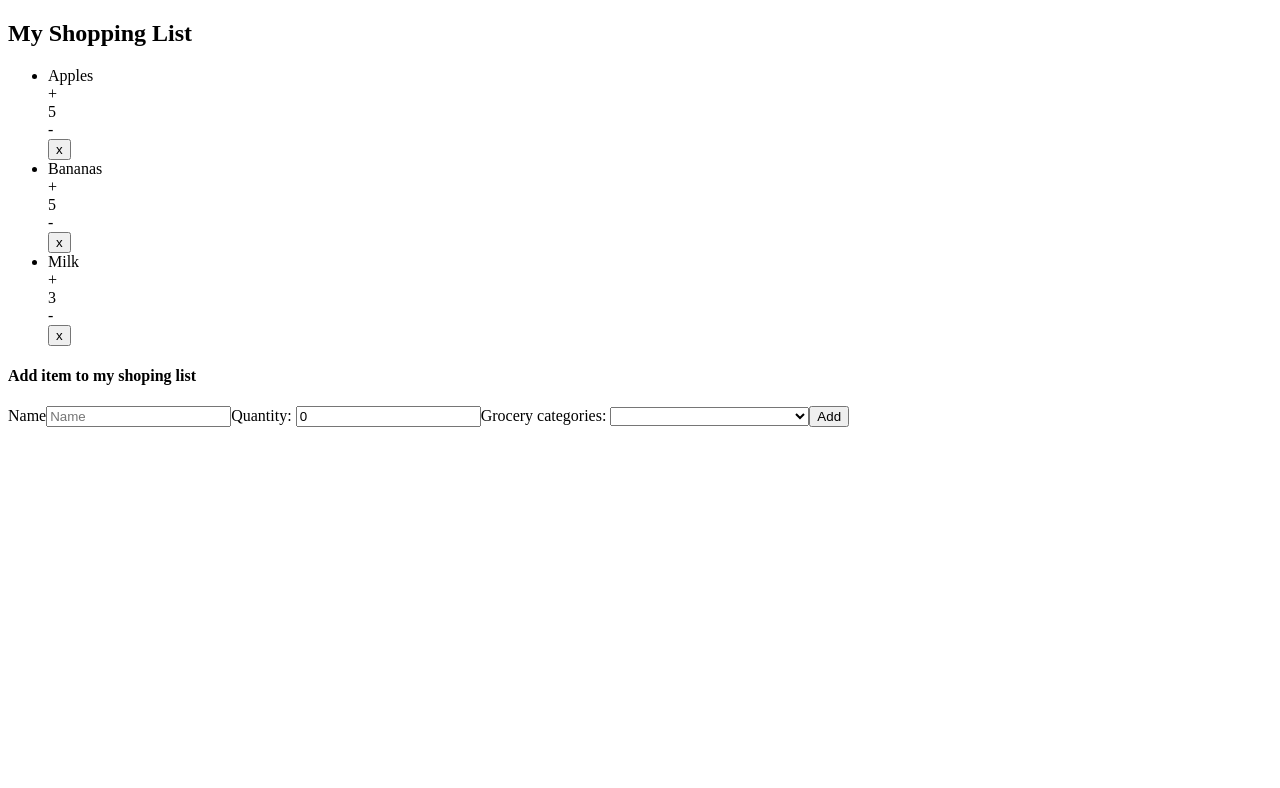
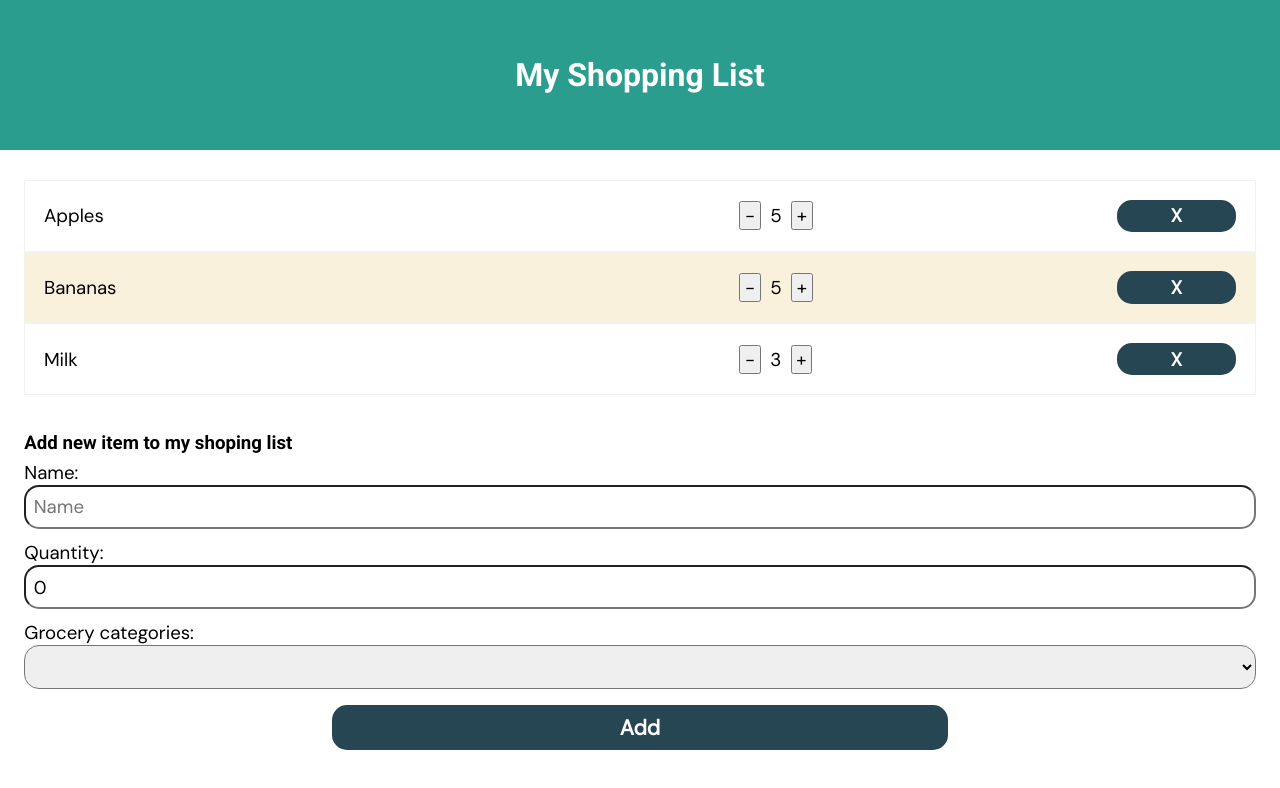
Before and after one commit to mangelesc/Shopping-List-App, an Angular app: page / in a window 1280 px wide. Shown: the top 788 px of the page. Built offline with nearby package versions, Linux system fonts and the light colour scheme.

Commit message:
styles added

```diff
--- a/src/app/shopping-list/components/add-item/add-item.component.css
+++ b/src/app/shopping-list/components/add-item/add-item.component.css
@@ -0,0 +1,37 @@
+.add-form{
+  display: flex;
+  flex-direction: column;
+}
+
+.form-section{
+  display: flex;
+  flex-direction: column;
+  padding: 0.3em 0em;
+}
+
+.form-section > input{
+  padding: 0.4em;
+  border-radius: 15px;
+}
+
+.form-section > select{
+  padding: 0.4em;
+  border-radius: 15px;
+}
+
+.form-section > select > option{
+  font-size: 10pt;
+}
+
+.button-submit{
+  min-width: 50%;
+  padding: 0.4em;
+  margin: 0.5em;
+  align-self: center;
+  background-color: var(--color1);
+  font-weight: bold;
+  color: white;
+  border: none;
+  border-radius: 15px;
+  font-size: 16pt;
+}
--- a/src/app/shopping-list/components/add-item/add-item.component.html
+++ b/src/app/shopping-list/components/add-item/add-item.component.html
@@ -1,26 +1,36 @@
-<h4>Add item to my shoping list</h4>
+<h4>Add new item to my shoping list</h4>
 
-<form class="row" (ngSubmit)="emitItem()">
+<form class="add-form" (ngSubmit)="emitItem()">
 
-  <label for="name">Name</label>
+  <div class="form-section">
+    <label for="name">Name: </label>
     <input
     type="text"
     [(ngModel)]="item.name"
     name="name"
     placeholder="Name">
+  </div>
 
+
+  <div class="form-section">
     <label for="quantity">Quantity: </label>
     <input
       type="number"
       [(ngModel)]="item.quantity"
       name="quantity"
-    placeholder="Quantity">
+      placeholder="Quantity"
+      min="1"
+      required>
 
+  </div>
+
+  <div class="form-section">
     <label for="">Grocery categories: </label>
     <select
       [(ngModel)]="item.type"
       name="type"
       id="type"
+      required
       >
       <option value="Fruits and Vegetables">Fruits and Vegetables</option>
       <option value="Dairy Products">Dairy Products</option>
@@ -28,14 +38,12 @@
       <option value="Bakery">Bakery</option>
       <option value="Cereals and Grain Products">Cereals and Grain Products</option>
       <option value="Canned and Packaged Foods">Canned and Packaged Foods</option>
-    <option value="Pantry Staples">Pantry Staples</option>
       <option value="Beverages">Beverages</option>
-    <option value="Cleaning Supplies">Cleaning Supplies</option>
-    <option value="Personal Care Items">Personal Care Items</option>
-    <option value="Others" selected >Others</option>
+      <option value="Others">Others</option>
     </select>
+  </div>
 
-  <button type="submit" >
+  <button class="button-submit" type="submit" >
     Add
   </button>
 
--- a/src/app/shopping-list/components/list/list.component.css
+++ b/src/app/shopping-list/components/list/list.component.css
@@ -0,0 +1,43 @@
+.list-div {
+  padding-bottom: 2em;
+}
+
+.list-div > ul > li {
+  display: flex;
+  align-items: center;
+  justify-content: space-between;
+  border: 1px solid #f2f2f2;
+  padding: 1em;
+}
+
+.item-name{
+  min-width: 50%;
+}
+
+.item-quantity-div{
+  display: flex;
+  min-width: 15%;
+  align-items: center;
+}
+
+.item-quantity-div > div {
+  padding: 0 0.5em;
+}
+
+.item-quantity-div > button {
+  padding: 0 0.2em;
+}
+
+.delete-button{
+  padding: 0.2em 0.4em;
+  min-width: 10%;
+  font-weight: bolder;
+  color: white;
+  background-color: var(--color1);
+  border: none;
+  border-radius: 15px;
+}
+
+.even{
+  background-color: var(--color3);
+}
--- a/src/app/shopping-list/components/list/list.component.html
+++ b/src/app/shopping-list/components/list/list.component.html
@@ -1,17 +1,24 @@
-<h2>My Shopping List</h2>
+<div class="list-div">
   <ul>
     <li *ngFor =
         "let item of shoppingList;
-      let i = index" >
-      <div> {{ item.name }} </div>
-      <div>
-        <div (click)="onChangeQuantityItem(+1, item.id)">+</div>
+        let isOdd = odd"
+
+        [ngClass]="{'even': isOdd}">
+
+        <div  class="item-name"> {{ item.name }} </div>
+
+        <div class="item-quantity-div">
+          <button (click)="onChangeQuantityItem(-1, item.id)">-</button>
           <div> {{ item.quantity }} </div>
-        <div (click)="onChangeQuantityItem(-1, item.id)">-</div>
+          <button (click)="onChangeQuantityItem(+1, item.id)">+</button>
         </div>
-      <div [ngClass]="{
+
+        <div class="list-img" [ngClass]="{
           'VegFruits': item.type === 'Fruits and Vegetables'}">
         </div>
-      <button (click)="onDeleteItem(item.id)"> x </button>
+
+        <button class="delete-button" (click)="onDeleteItem(item.id)"> X </button>
     </li>
   </ul>
+</div>
--- a/src/app/shopping-list/pages/main-page.component.css
+++ b/src/app/shopping-list/pages/main-page.component.css
@@ -0,0 +1,12 @@
+
+.tittleh2{
+  background-color: var(--color2);
+  padding: 3em;
+  display: flex;
+  align-items: center;
+  justify-content: center;
+}
+
+.main{
+  padding: 1.6em 1.3em;
+}
--- a/src/app/shopping-list/pages/main-page.component.html
+++ b/src/app/shopping-list/pages/main-page.component.html
@@ -1,3 +1,8 @@
+<div class="tittleh2">
+  <h2>My Shopping List</h2>
+</div>
+
+<div class="main">
   <app-shopping-list-list
     [shoppingList]="shoppingList"
     (onDelete)="onDeleteItem($event)"
@@ -7,3 +12,4 @@
   <app-shopping-list-add-item
     (onNewItem)="onNewItem($event)">
   </app-shopping-list-add-item>
+</div>
--- a/src/app/shopping-list/services/shopping-list.service.ts
+++ b/src/app/shopping-list/services/shopping-list.service.ts
@@ -44,8 +44,9 @@ export class ShoppingListService {
 
   increaseQuantity (value : number, id:string): void {
     this._shoppingList.forEach(item => {
-      if (item.id === id){
+      if (item.id === id && (item.quantity + value) > 0){
         item.quantity += value;
+
       }
     });
   }
--- a/src/styles.css
+++ b/src/styles.css
@@ -1 +1,24 @@
-/* You can add global styles to this file, and also import other style files */
+@import url("https://fonts.googleapis.com/css2?family=DM+Sans&family=Roboto:wght@500;700&display=swap");
+
+:root {
+  --color1 : #264653;
+  --color2 : #2A9D8F;
+  --color3 : #FAF1DC;
+}
+
+* {
+  padding: 0;
+  margin: 0;
+  font-family: "DM Sans", sans-serif;
+  font-size: 14pt;
+}
+
+h1, h2, h3, h4, h5, h6 {
+  font-family: "Roboto", sans-serif;
+}
+
+h1, h2{
+  font-size: 24pt;
+  font-weight: bolder;
+  color: white;
+}
```
Lines whose indentation alone changed are shown as unchanged.
